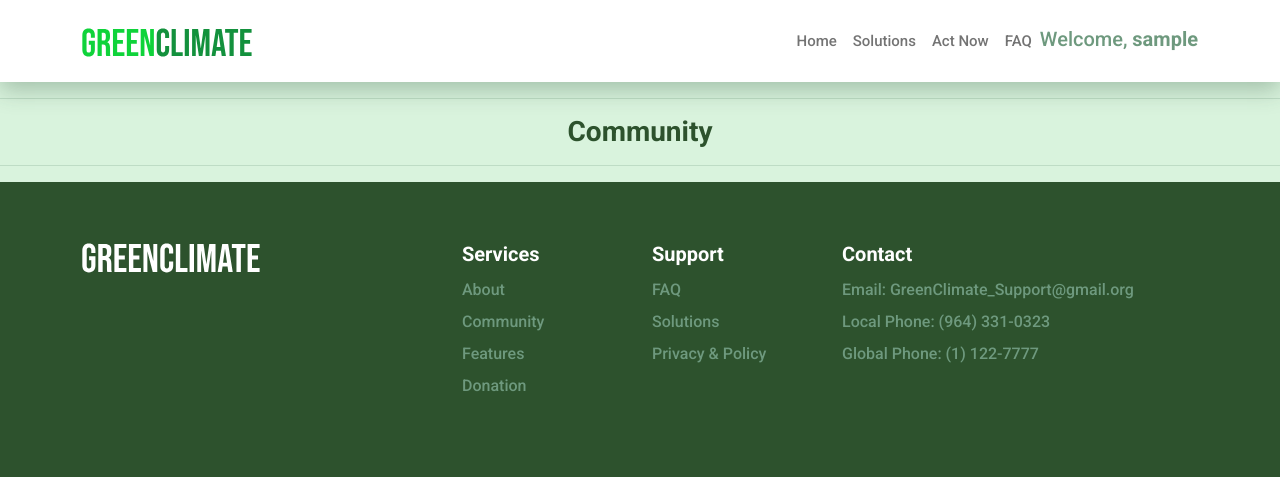
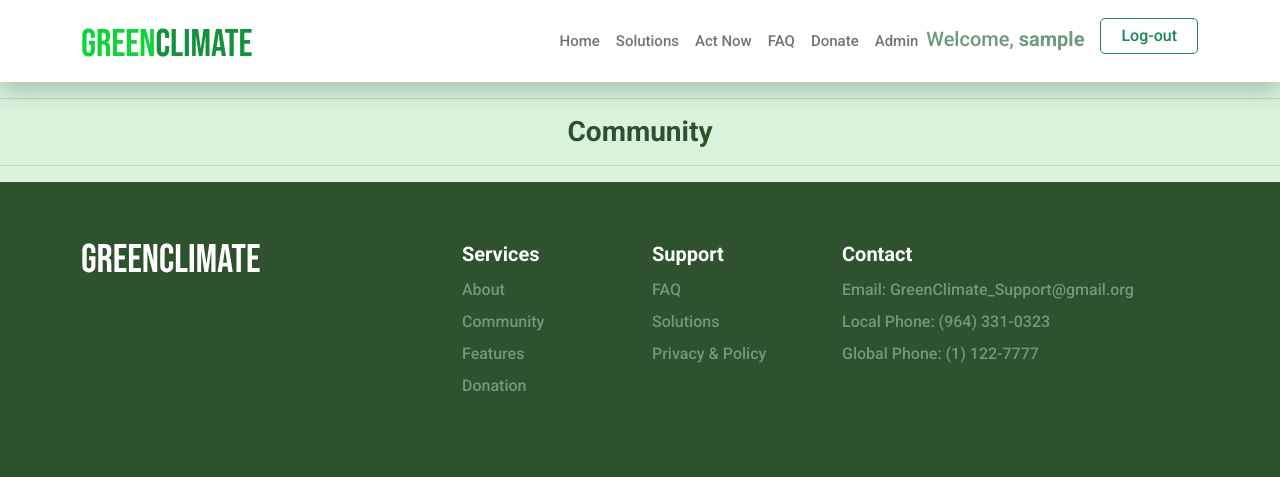
Before and after one commit to noorb10/_GreenClimate_, a Django app: page /members/community in a window 1280 px wide. Shown: the top 477 px of the page. Run offline with Django 4.2, Linux system fonts and the light colour scheme; the visitor is signed in with stand-in values (Sample User, id 1); some libraries are stand-ins or nearby versions.

Commit message:
final discussion

```diff
--- a/members/templates/authenticate/settings.html
+++ b/members/templates/authenticate/settings.html
@@ -13,7 +13,7 @@
                 <hr>
                 <h3 style="text-align: center;"> Account Settings</h3>
                 <hr>
-                <img class="profile-pic" src="{{request.user.profile.profile_pic.url}}" alt="profile picture">
+                <img class="profile-pic" src="{{request.user.profile_pic.url}}" alt="profile picture">
             </div>
         </div>
         <div class="col-md-9" style="margin: auto;">
--- a/members/views.py
+++ b/members/views.py
@@ -9,8 +9,6 @@ from django.contrib.auth.models import Group
 from .models import *
 from .forms import CreateUserForm, ClientForm
 from .decorators import unauthenticated_user, allowed_users
-
-
 
 @unauthenticated_user
 def signup_user(request):
--- a/projectWeb/templates/projectWeb/base.html
+++ b/projectWeb/templates/projectWeb/base.html
@@ -45,35 +45,35 @@
                 <a class="nav-link" href="{% url 'home' %}#">FAQ</a>
             </li>
             <li class="nav-item">
-{#                <a class="nav-link" href="{% url 'donate' %}">Donate</a>#}
+                <a class="nav-link" href="{% url 'donate' %}">Donate</a>
             </li>
             {% if request.user.is_staff %}
               <li class="nav-item">
-{#                <a class="nav-link" href="{% url 'admin:index' %}">Admin</a>#}
+                <a class="nav-link" href="{% url 'admin:index' %}">Admin</a>
             </li>
             {% elif user.is_authenticated %}
             <li class="nav-item">
-{#                <a class="nav-link" href="{% url 'community' %}">Community</a>#}
+                <a class="nav-link" href="{% url 'community' %}">Community</a>
             </li>
             <li class="nav-item">
-{#                <a class="nav-link" href="{% url 'user_page' %}">Profile</a>#}
+                <a class="nav-link" href="{% url 'user_page' %}">Profile</a>
             </li>
             <li class="nav-item">
-{#                <a class="nav-link" href="{% url 'settings' %}">Settings</a>#}
+               <a class="nav-link" href="{% url 'settings' %}">Settings</a>
             </li>
             {% endif %}
 
             {% if user.is_authenticated %}
             <span style="font-size: 20px; margin-top: 1px;"> Welcome, <strong>{{request.user}}</strong> </span>
             <li class="nav-item">
-{#                <a class="btn btn-outline-success ms-lg-3" href="{% url 'logout' %}" role="button">Log-out</a>#}
+                <a class="btn btn-outline-success ms-lg-3" href="{% url 'logout' %}" role="button">Log-out</a>
             </li>
             {% else %}
             <li class="nav-item">
-{#                <a class="btn btn-outline-success ms-lg-3" href="{% url 'signup' %}" role="button">Register</a>#}
+                <a class="btn btn-outline-success ms-lg-3" href="{% url 'signup' %}" role="button">Register</a>
             </li>
             <li class="nav-item">
-{#                <a class="btn btn-outline-success ms-lg-3" href="{% url 'login' %}" role="button">Login</a>#}
+                <a class="btn btn-outline-success ms-lg-3" href="{% url 'login' %}" role="button">Login</a>
             </li>
             {% endif %}
             </ul>
```
Also changed, not shown: members/forms.py (+7 -7 lines), static/projectWeb/images/1200px-Cat_using_computer_MU94iwb.jpg (added), static/projectWeb/images/1200px-Cat_using_computer_dRZPcou.jpg (added), static/projectWeb/images/740c50ba5e072e191537f49e35f55bb9.jpg (added), static/projectWeb/images/740c50ba5e072e191537f49e35f55bb9_1LKhtVU.jpg (added), static/projectWeb/images/IMG_0757.JPG (added), static/projectWeb/images/IMG_0757_wWyhMz2.JPG (added), static/projectWeb/images/image_1.png (added), static/projectWeb/images/image_2.png (added), 1 other file.
